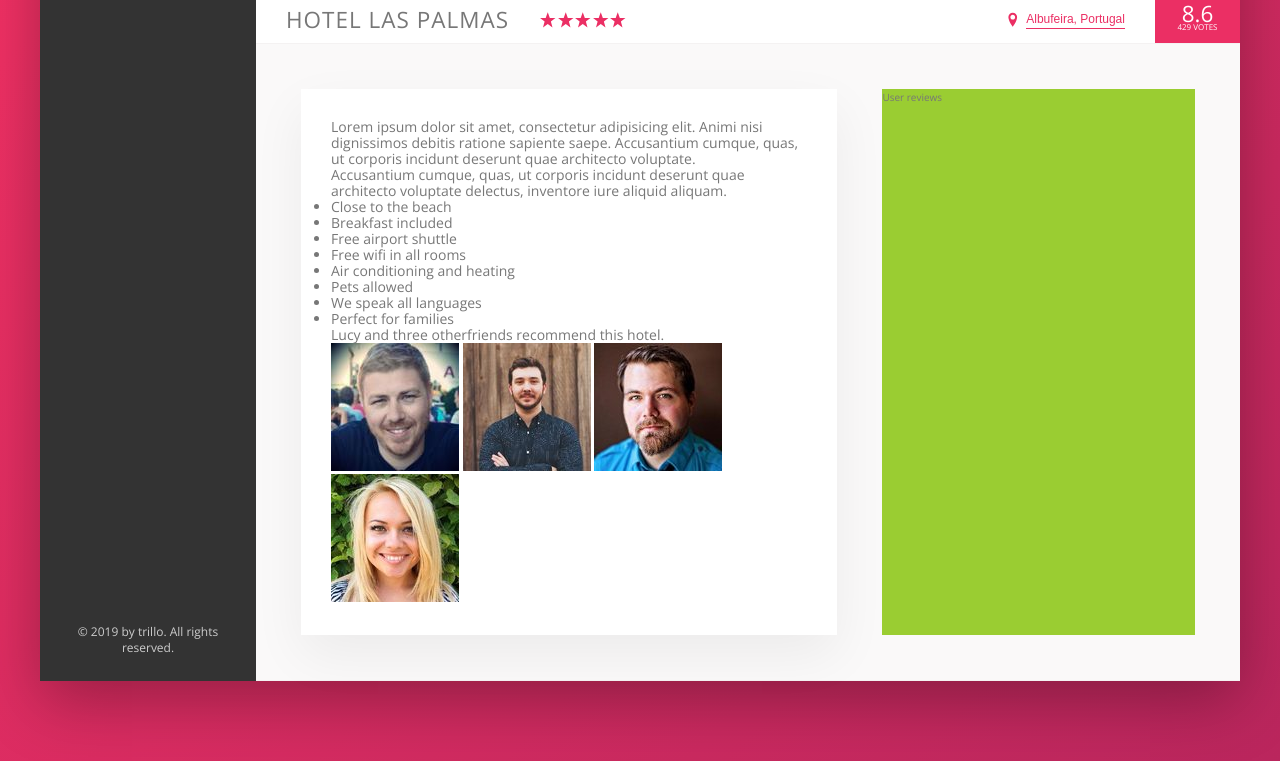
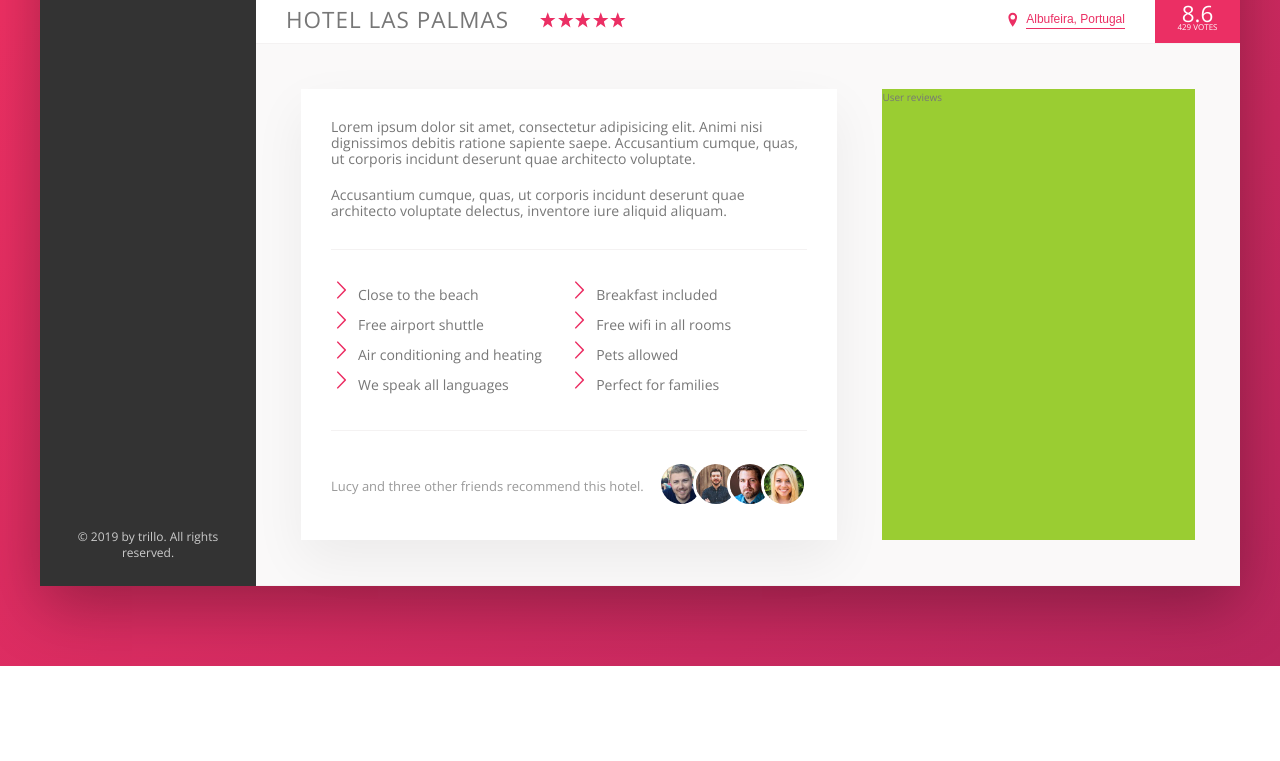
Before and after one commit to alexandersels/advanced-css-training, a website: page Trillo/index.html in a window 1280 px wide. Shown: the part 538-1299 px from the top of the page. After the commit the page ends 1204 px from the top, so only its background shows below. Drawn offline with nearby package versions, Linux system fonts and the light colour scheme.

Commit message:
feature: Hotel body part two.

```diff
--- a/Trillo/index.html
+++ b/Trillo/index.html
@@ -156,7 +156,7 @@
                             </ul>
                             <div class="recommend">
                                 <p class="recommend__count">
-                                    Lucy and three otherfriends recommend this hotel.
+                                    Lucy and three other friends recommend this hotel.
                                 </p>
                                 <div class="recommend__friends">
                                     <img src="img/user-3.jpg" alt="Friend 1" class="recommend__photo">
--- a/Trillo/sass/_component.scss
+++ b/Trillo/sass/_component.scss
@@ -232,7 +232,7 @@
     background-color: var(--color-primary);
     color: #fff;
     margin-left: 3rem;
-    padding:0 2.25rem;
+    padding: 0 2.25rem;
     align-self: stretch;
 
     display: flex;
@@ -289,3 +289,71 @@
     box-shadow: none;
   }
 }
+
+// PARAGRAPH
+.paragraph:not(:last-of-type) {
+  margin-bottom: 2rem;
+}
+
+// LIST
+.list {
+  list-style: none;
+  margin: 3rem 0;
+  padding: 3rem 0;
+  border-top: var(--line);
+  border-bottom: var(--line);
+
+  display: flex;
+  flex-wrap: wrap;
+
+  &__item {
+    flex: 0 0 50%;
+    margin-bottom: .7rem;
+  }
+
+  &__item::before {
+    content: "";
+    display: inline-block;
+    height: 2rem;
+    width: 2rem;
+    margin-right: 7px;
+
+    // Older browsers
+    //background-image: url(../img/chevron-thin-right.svg);
+    //background-size: cover;
+
+    // Newer browser
+    background-color: var(--color-primary);
+    mask-image: url(../img/chevron-thin-right.svg);
+    mask-size: cover;
+  }
+}
+
+// RECOMMEND
+.recommend {
+  font-size: 1.3rem;
+  color: var(--color-grey-dark-3);
+
+  display: flex;
+  align-items: center;
+
+  &__count {
+    margin-right: auto;
+  }
+
+  &__friends{
+
+  }
+
+  &__photo {
+    box-sizing: content-box;
+    height: 4rem;
+    width: 4rem;
+    border-radius: 50%;
+    border: 3px solid #fff;
+
+    &:not(:last-child) {
+      margin-right: -1.5rem;
+    }
+  }
+}
```
Also changed, not shown: Trillo/css/style.css.
